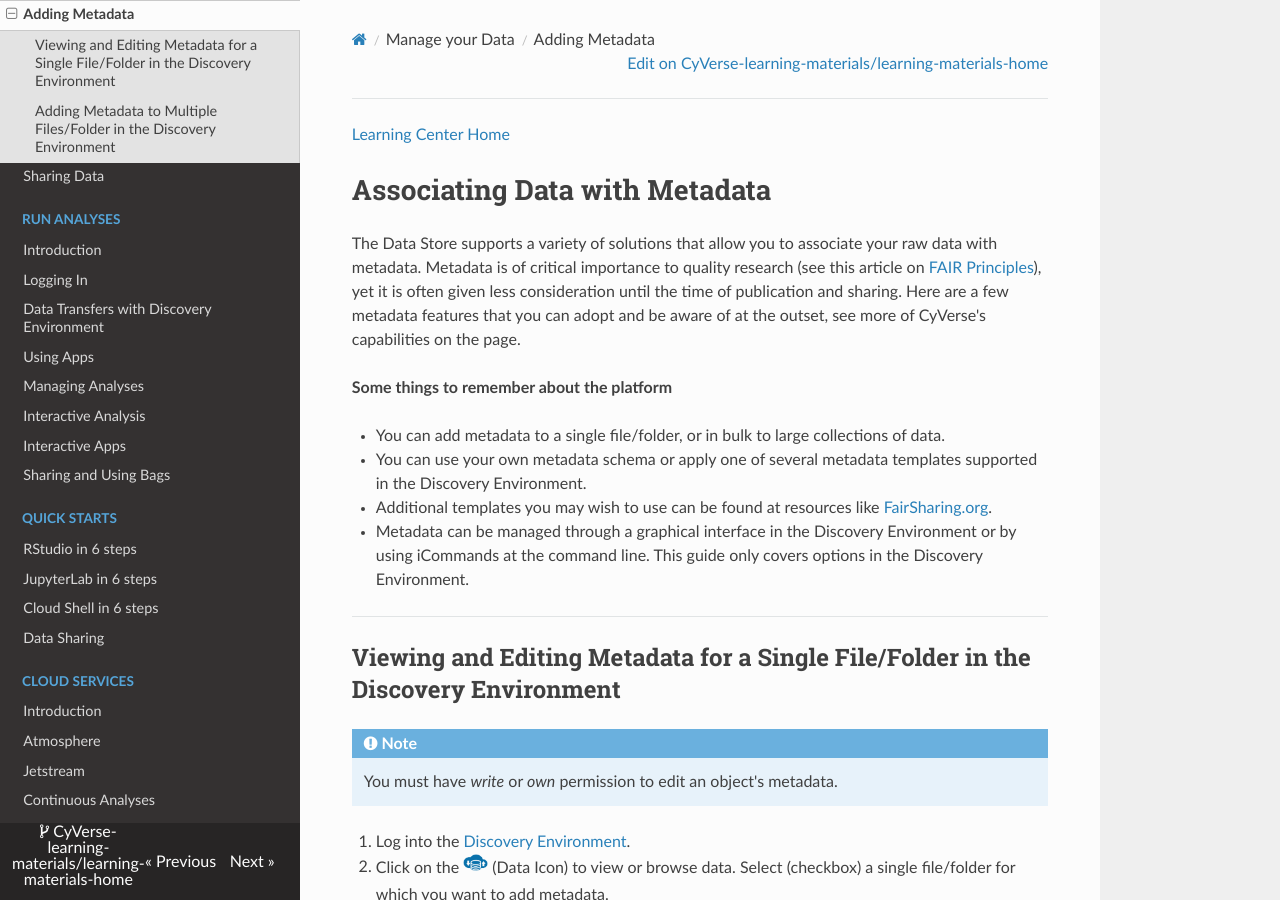
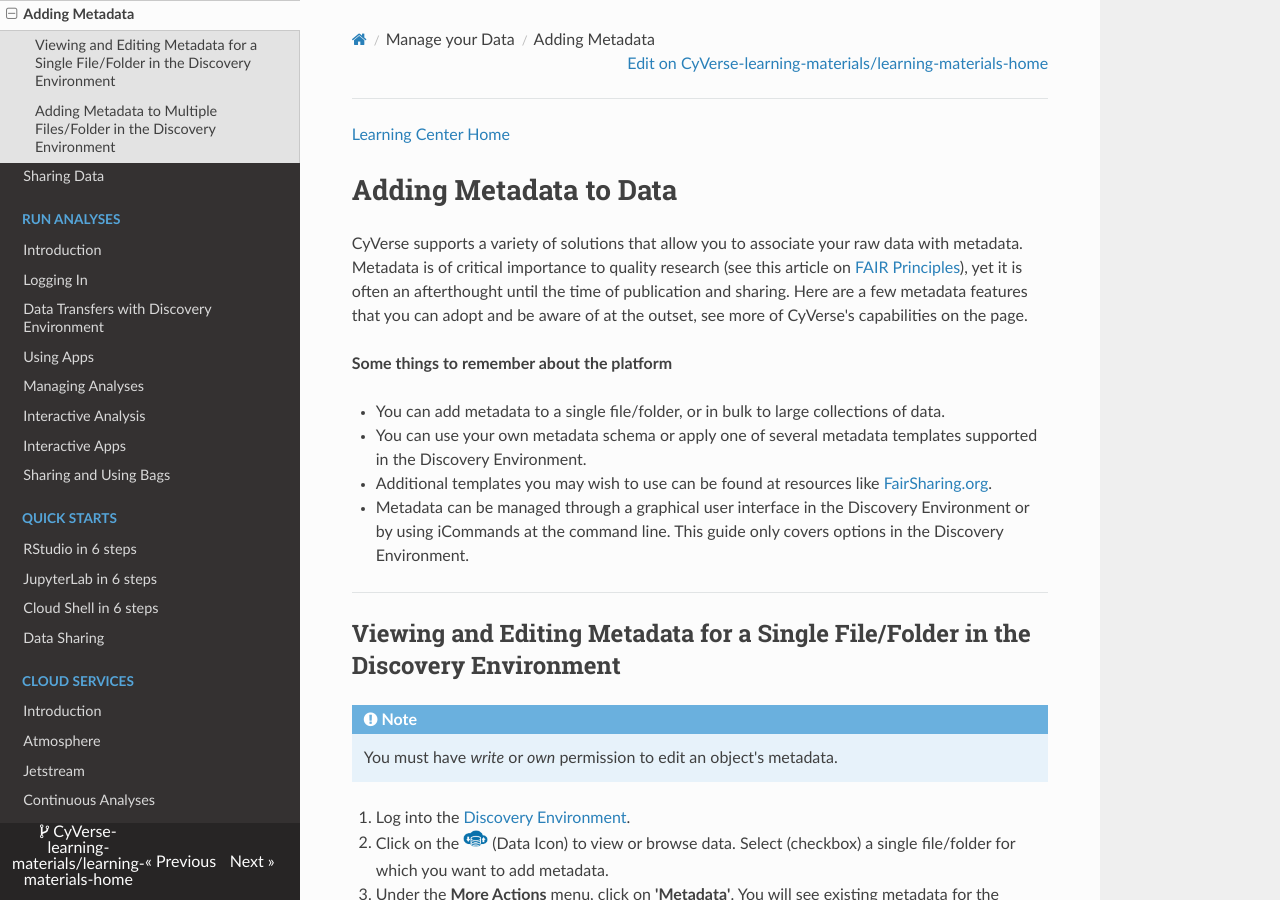
Before and after one commit to CyVerse-learning-materials/learning-materials-home, an MkDocs documentation site: the page built from docs/ds/metadata.md, in a window 1280 px wide and 900 px high. Built offline with MkDocs 1.6.1, drawn with Linux system fonts in a browser that asks for light colours; nearby versions of some CDN libraries; a script that is not in the unit is left out.

Commit message:
Word edits
Changed section heading from "Associating Data with Metadata" to "Adding Metadata to Data".

```diff
--- a/docs/ds/metadata.md
+++ b/docs/ds/metadata.md
@@ -1,11 +1,11 @@
 [Learning Center Home](http://learning.cyverse.org/)
 
-# Associating Data with Metadata
+# Adding Metadata to Data
 
-The Data Store supports a variety of solutions that allow you to
+CyVerse supports a variety of solutions that allow you to
 associate your raw data with metadata. Metadata is of critical
 importance to quality research (see this article on [FAIR Principles](https://www.nature.com/articles/sdata201618)), yet it is often
-given less consideration until the time of publication and sharing. Here
+an afterthought until the time of publication and sharing. Here
 are a few metadata features that you can adopt and be aware of at the
 outset, see more of CyVerse's capabilities on the page.
 
@@ -15,7 +15,7 @@
     collections of data.
 -   You can use your own metadata schema or apply one of several metadata templates supported in the Discovery Environment.
 -   Additional templates you may wish to use can be found at resources like [FairSharing.org](ttps://fairsharing.org/).
--   Metadata can be managed through a graphical interface in the
+-   Metadata can be managed through a graphical user interface in the
     Discovery Environment or by using iCommands at the command line. This guide only covers options in the Discovery Environment.
 
 ------------------------------------------------------------------------
```
